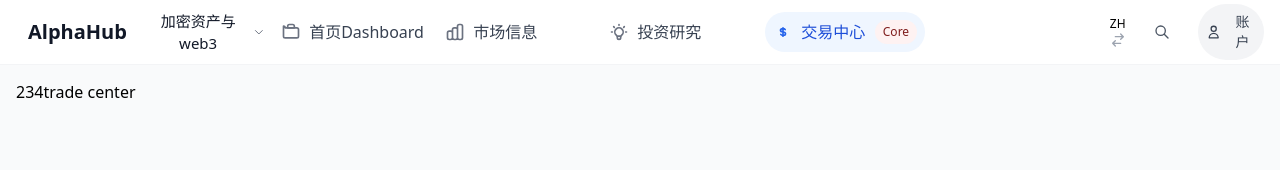
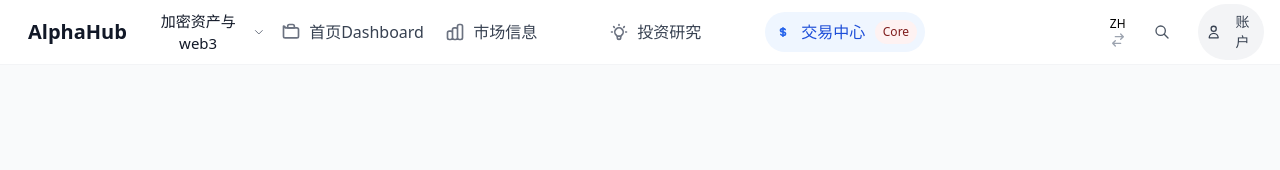
Before and after one commit to zoeycodefun/AlphaHub_Website, a React (Vite) app: page /trading_center in a window 1280 px wide. Shown: the top 170 px of the page. Built offline with nearby package versions, Linux system fonts and the light colour scheme.

Commit message:
update 2026.1.28

```diff
--- a/src/pages/trade_center.tsx
+++ b/src/pages/trade_center.tsx
@@ -3,7 +3,7 @@
 export default function TradeCenter() {
     return (
         <div>
-            234trade center
+
         </div>
     )
 }
--- /dev/null
+++ b/src/pages/trade_center_pages/BTC_spot_page.tsx
@@ -0,0 +1,6 @@
+
+
+
+const TradeCenter:React.FC = () => {
+
+}
```
Also changed, not shown: src/pages/trade_center_pages/BTC_contract_page.tsx (added), src/pages/trade_center_pages/altcoin_position_management_page.tsx (added), src/pages/trade_center_pages/new_coins_monitor_page.tsx (added), src/pages/trade_center_pages/profit_loss_analysis_page.tsx (added), src/pages/trade_center_pages/signals_backtesting_page.tsx (added), src/pages/trade_center_pages/strategies_center_page.tsx (added).
